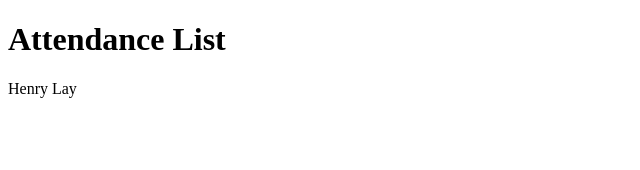
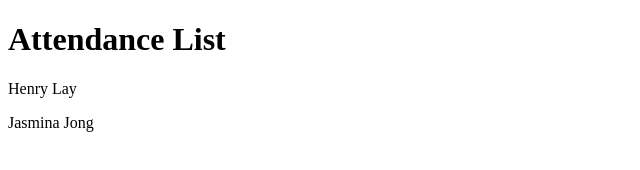
Before and after one commit to henry88lay/sfdx-champions-april-2022, a plain HTML site: page index.html in a window 1280 px wide. Shown: the whole page, without its empty margins (0-640 px from the left). Drawn offline with Linux system fonts and the light colour scheme.

Commit message:
updated index.html

```diff
--- a/index.html
+++ b/index.html
@@ -9,5 +9,6 @@
 <body>
     <h1>Attendance List</h1>
     <p>Henry Lay</p>
+    <p>Jasmina Jong </p>
 </body>
 </html>
```
